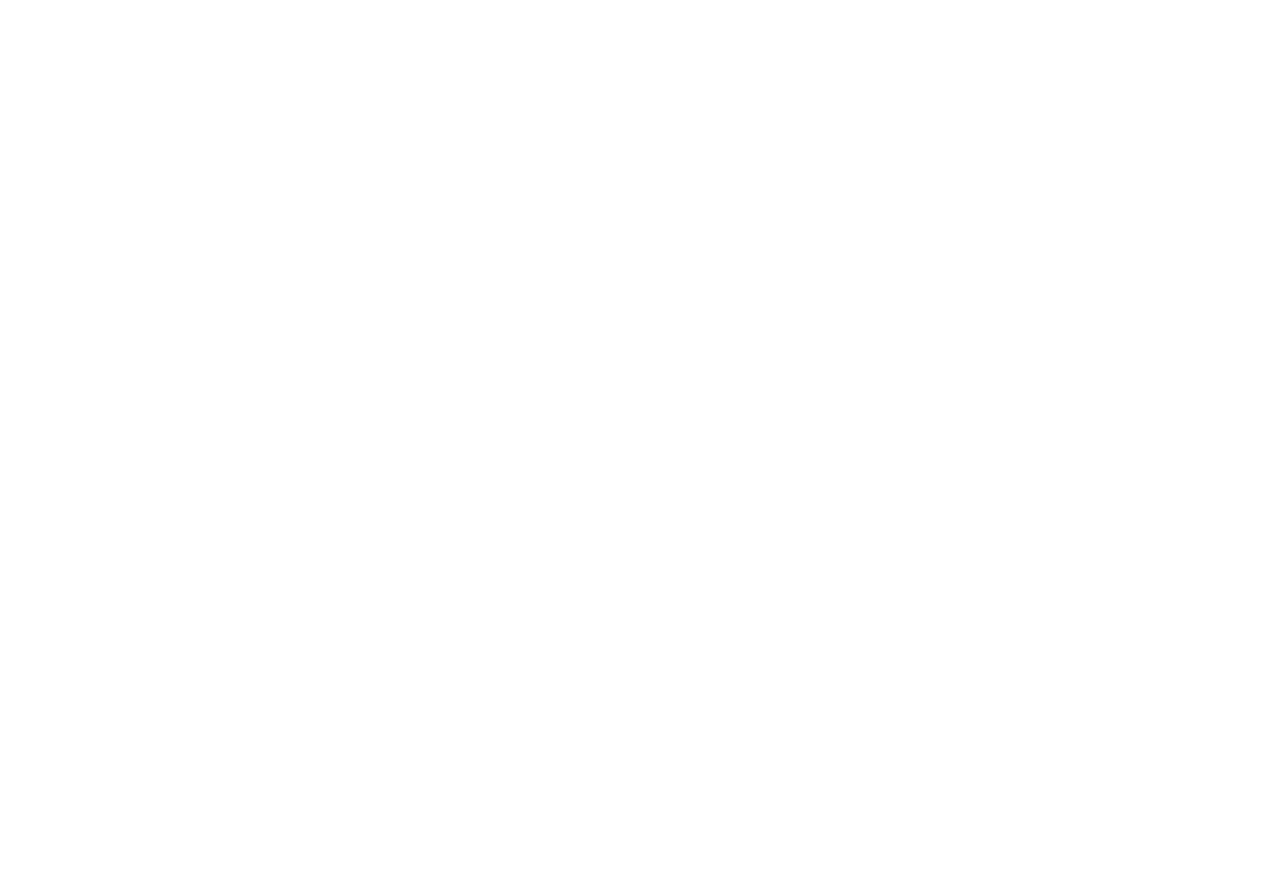
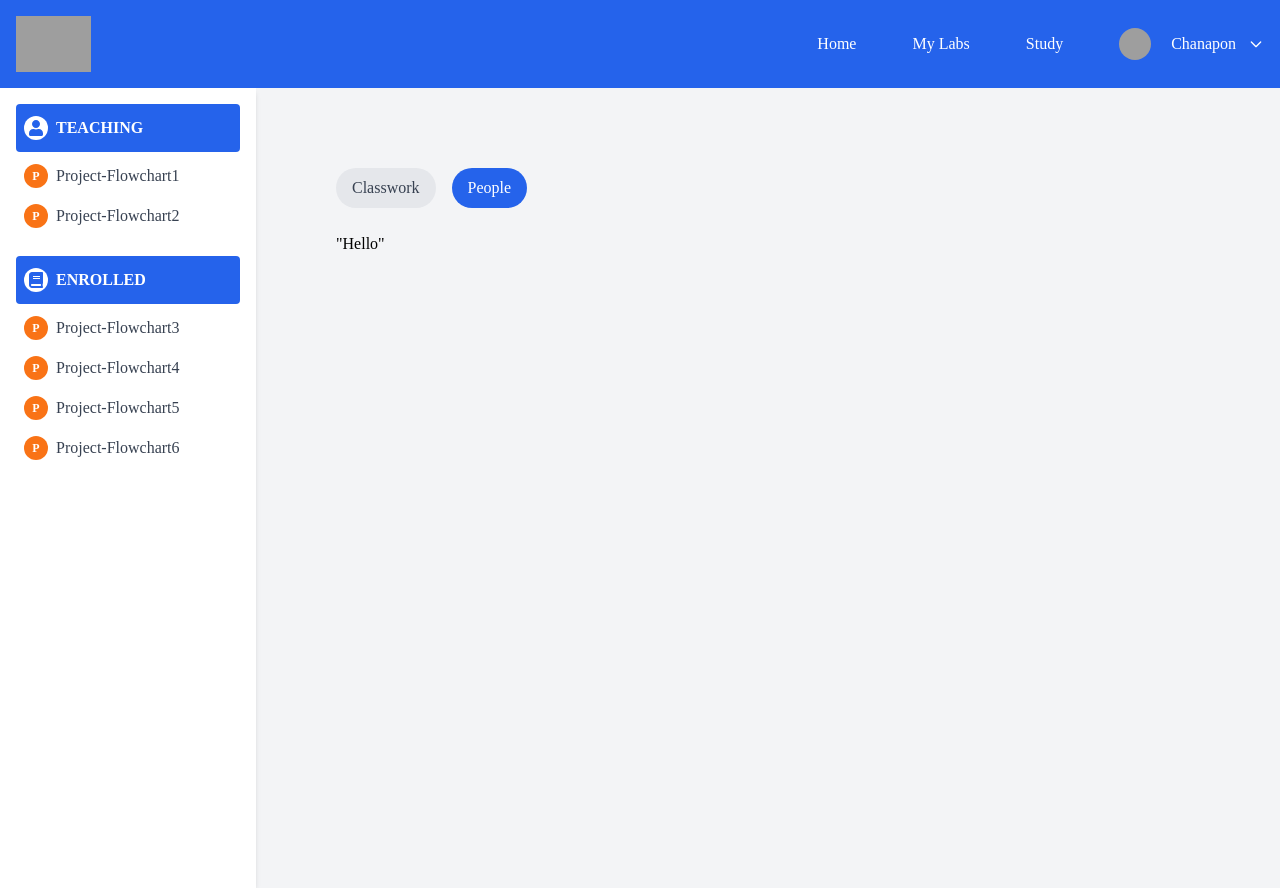
Before and after one commit to ChanaponNtwr/EsayFlow, a React (Create React App) app in the folder react-frontend/: page /People in a window 1280 px wide. Before the commit this address had no page. Before the commit the page ends 800 px from the top, so only its background shows below. Built offline with nearby package versions, Linux system fonts and the light colour scheme; grey boxes are pictures that could not be loaded.

Commit message:
Noey Update

```diff
--- a/react-frontend/src/index.js
+++ b/react-frontend/src/index.js
@@ -17,6 +17,7 @@
 import reportWebVitals from "./reportWebVitals";
 import Lab from "./page/Lab";
 import Login from "./page/Login";
+import People from "./page/People";
 
 
 
@@ -38,6 +39,7 @@
           <Route path="/Createlab" element={<Createlab />} />
           <Route path="/Lab" element={<Lab />} />
           <Route path="/Login" element={<Login />} />
+          <Route path="/People" element={<People />} />
           {/* <Route path="/myingredient" element={<Myingredient />} />
           <Route path="/editingredient" element={<Editingredient />} />
           <Route path="/foodallergies" element={<Foodallergies />} />
--- /dev/null
+++ b/react-frontend/src/page/People.js
@@ -0,0 +1,27 @@
+import React, { useEffect, useState } from "react";
+// import { useNavigate } from "react-router-dom"; // เพิ่ม useNavigate
+import Tabs from "../components/Tabs";
+import Sidebar from '../components/Sidebar';
+import Navbar from '../components/Navbar';
+function People() {
+    const [activeTab, setActiveTab] = useState("Classwork");
+
+    return(
+       <div className="min-h-screen bg-gray-100">
+      <Navbar />
+      <div className="flex h-screen">
+        <Sidebar />
+        <div className="flex-1 flex flex-col p-20">
+
+          {/* Tabs */}
+          <Tabs activeTab={activeTab} onTabChange={setActiveTab} />
+          "Hello"
+
+        </div>
+      </div>
+    </div>
+
+    );
+
+}
+export default People;
```
